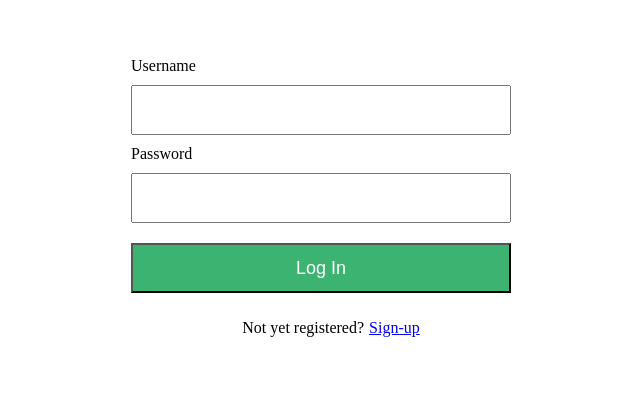
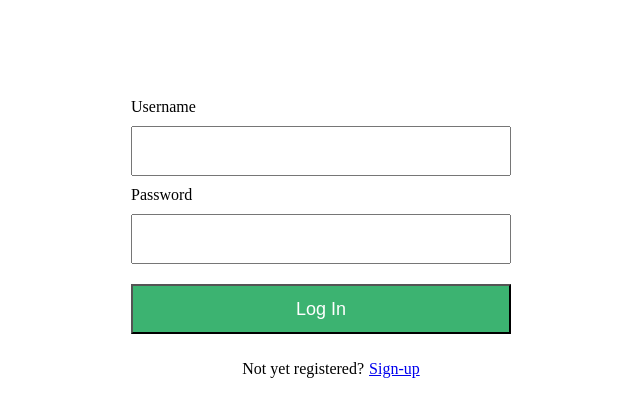
Before and after one commit to wanderlust-team/Front-end, a React (Create React App) app: page / in a window 1280 px wide. Shown: the part 195-612 px from the top of the page, without its empty margins (309-949 px from the left). Built offline with nearby package versions, Linux system fonts and the light colour scheme.

Commit message:
display error message when login fails

```diff
--- a/src/onboarding/Login.js
+++ b/src/onboarding/Login.js
@@ -6,6 +6,7 @@ import styled from 'styled-components'
 function Login(props) {
   const [username, setUsername] = useState('')
   const [password, setPassword] = useState('')
+  const [message, setMessage] = useState('')
 
   const submitLogin = async e => {
     e.preventDefault()
@@ -22,12 +23,14 @@ function Login(props) {
       )
     } catch (error) {
       console.error(error)
+      setMessage(error.response.data.message)
     }
-    props.history.push('/trips')
+    // props.history.push('/trips')
   }
 
   return (
     <FormContainer>
+      <Message>{message}</Message>
       <Form onSubmit={submitLogin}>
         <label>
           Username
@@ -80,6 +83,12 @@ const FormContainer = styled.div`
   }
 `
 
+const Message = styled.p`
+  height: 50px;
+  text-align: center;
+  color: red;
+`
+
 const Form = styled.form`
   display: flex;
   flex-direction: column;
```
